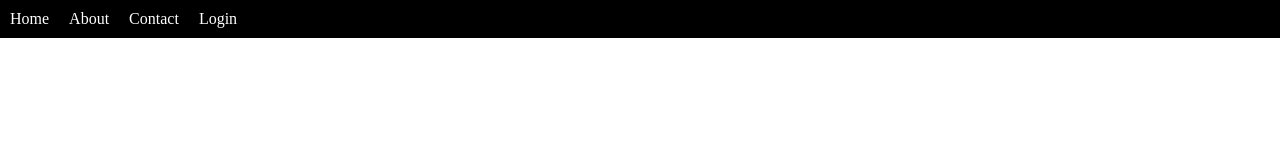
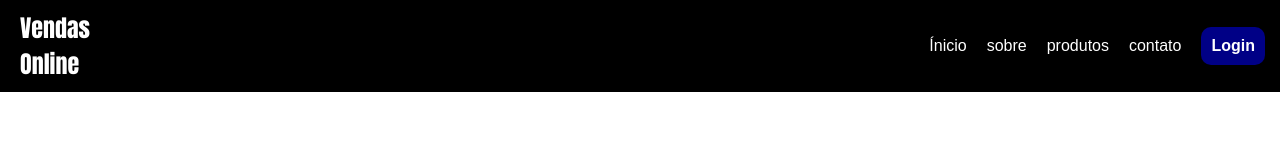
Before and after one commit to Fernandocampos07/landingpage-project, a plain HTML site: page index.html in a window 1280 px wide. Drawn offline with Linux system fonts and the light colour scheme.

Commit message:
Finalizei a navbar do projeto

```diff
--- a/index.html
+++ b/index.html
@@ -9,11 +9,14 @@
 <body>
   <header>
     <nav id="nav-bar">
+      <h2>Vendas<br>Online</h2>
+
         <ul id="main-list">
-            <li><a href="#">Home</a></li>
-            <li><a href="#">About</a></li>
-            <li><a href="#">Contact</a></li>
-            <li><a href="#" id="buttom">Login</a></li>
+            <li><a href="#">Ínicio</a></li>
+            <li><a href="#">sobre</a></li>
+            <li><a href="#">produtos</a></li>
+            <li><a href="#">contato</a></li>
+            <li id="buttom" ><a href="#" >Login</a></li>
         </ul>
     </nav>
   </header>
--- a/styles/responsive.css
+++ b/styles/responsive.css
@@ -3,22 +3,53 @@
 *{
     margin: 0px;
     padding: 0px;
+    color: white;
+    font-family: Arial, Helvetica, sans-serif;
 }
 
 #nav-bar{
     background-color: black;
-    width: 100vw;
+    display: flex;
+    justify-content: space-between;
+    padding: 10px 5px 10px 20px;
+
 }
-
+h2{
+    font-family:Impact, Haettenschweiler, 'Arial Narrow Bold', sans-serif;
+    font-weight: normal;
+}
 #main-list{
     list-style-type: none;
     display: flex;
+    align-items: center;
+    margin-right: 10px;
 
 }
 #main-list > li{
     padding: 10px;
+
+}
+#main-list > li:hover{
+    background-color: rgb(99, 99, 253);
+    padding: 8px;
+    border-radius: 5px;
+    transition: .3s;
 }
 #main-list a{
     text-decoration: none;
-    color: white;
 }
+
+#buttom{
+    background-color: rgba(0, 0, 255, 0.527);
+    padding: 8px;
+    border-radius: 10px;
+    font-weight: bold;
+    margin-left: 10px;
+}
+#buttom:hover{
+    background-color: blue;
+    transition: .5s;
+}
+#buttom > a:hover{
+    text-decoration: none;
+}
```
